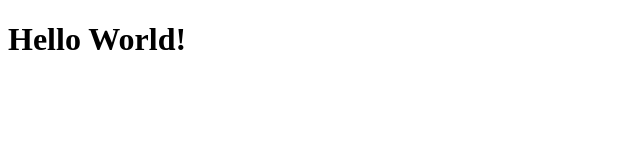
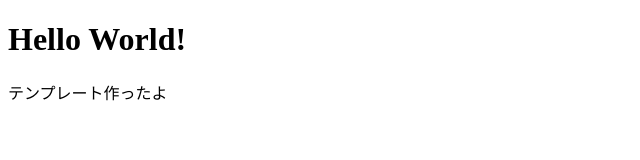
Before and after one commit to yazawakano/PRtemplate, a plain HTML site: page index.html in a window 1280 px wide. Shown: the whole page, without its empty margins (0-640 px from the left). Drawn offline with Linux system fonts and the light colour scheme.

Commit message:
テンプレート作ったよ

```diff
--- a/index.html
+++ b/index.html
@@ -1,5 +1,7 @@
 <!DOCTYPE html>
 <html>
 <head><title>My Website</title></head>
-<body><h1>Hello World!</h1></body>
+<body><h1>Hello World!</h1>
+    <p>テンプレート作ったよ</p>
+</body>
 </html>
```
